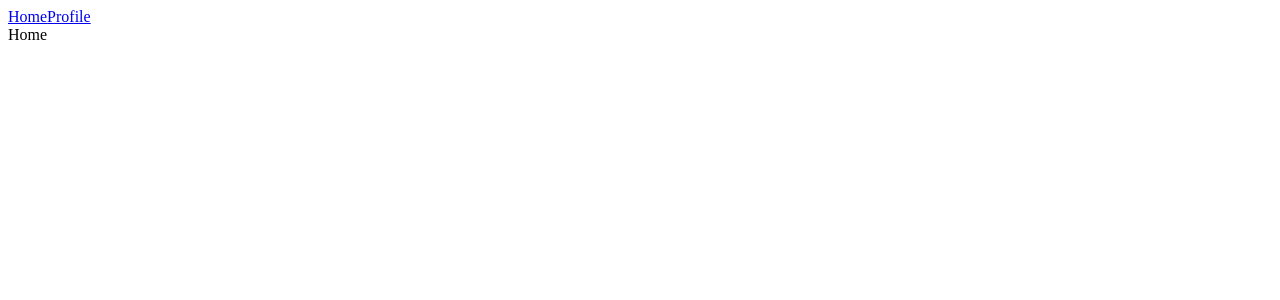
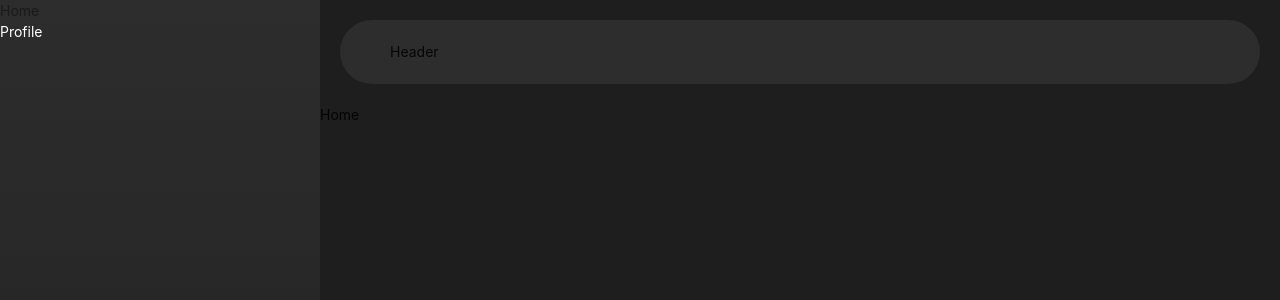
Before and after one commit to BaitemirAsanbaev/crypto-wallet-frontend, a React (Vite) app: page / in a window 1280 px wide. Shown: the top 300 px of the page. Built offline with nearby package versions, Linux system fonts and the light colour scheme.

Commit message:
set base layout

```diff
--- a/src/App.tsx
+++ b/src/App.tsx
@@ -1,17 +1,30 @@
-import {Sidebar} from "./components/Sidebar.tsx";
+import {Sidebar} from "./components/Sidebar/Sidebar.tsx";
 import {Route, Routes} from "react-router-dom";
 import React from "react";
 import {HomePage} from "./pages/home-page.tsx";
 import {ProfilePage} from "./pages/profile-page.tsx";
 import {NotFoundPage} from "./pages/not-found-page.tsx";
+import {Layout} from "antd";
+import {Content, Header} from "antd/es/layout/layout";
+import Sider from "antd/es/layout/Sider";
+export const App = () => {
 
-export const App = () => {
-    return <>
+    return <div className='App'>
+        <Layout hasSider>
+            <Sider className='sider' width={'320px'}>
                 <Sidebar/>
+            </Sider>
+            <Layout  className='not-sider'>
+                <Header className='header'>Header</Header>
+                <Content className='content'>
                     <Routes>
                         <Route index path={'/'} element={<HomePage/>}/>
                         <Route path={'/profile'} element={<ProfilePage/>}/>
                         <Route path={'*'} element={<NotFoundPage/>}/>
                     </Routes>
-    </>
+                </Content>
+            </Layout>
+        </Layout>
+
+    </div>
 }
--- /dev/null
+++ b/src/components/Sidebar/Sidebar.module.scss
@@ -0,0 +1,6 @@
+@import '../../styles/variables/colors';
+.Sidebar{
+  display: flex;
+  flex-direction: column;
+
+}
--- a/src/components/Sidebar.tsx
+++ b/src/components/Sidebar/Sidebar.tsx
@@ -1,7 +1,7 @@
 import {Link} from "react-router-dom";
-
+import classes from './Sidebar.module.scss'
 export const Sidebar = () => {
-    return<nav>
+    return<nav className={classes.Sidebar}>
         <Link to={'/'}>Home</Link>
         <Link to={'/profile'}>Profile</Link>
     </nav>
--- /dev/null
+++ b/src/declaration.d.ts
@@ -0,0 +1,5 @@
+// declaration.d.ts
+declare module '*.scss' {
+    const content: { [className: string]: string };
+    export default content;
+}
--- /dev/null
+++ b/src/index.scss
@@ -0,0 +1,42 @@
+@import "styles/variables/colors";
+
+@tailwind base;
+@tailwind components;
+@tailwind utilities;
+:root {
+  --primary-color: $yellow;
+}
+
+* {
+  box-sizing: border-box;
+  padding: 0;
+  margin: 0;
+}
+
+body {
+  background-color: $dark-grey !important;
+  color: #fff;
+}
+
+.App {
+  height: 100vh;
+  display: flex;
+
+  .sider {
+    background: linear-gradient($grey, $dark-grey);
+  }
+
+  .not-sider {
+    background-color: $dark-grey;
+  }
+
+  .header {
+    background: $grey;
+    margin: 20px;
+    border-radius: 60px;
+  }
+
+  .content {
+    background: $dark-grey;
+  }
+}
--- a/src/main.tsx
+++ b/src/main.tsx
@@ -4,12 +4,16 @@ import {BrowserRouter} from "react-router-dom";
 import {Provider} from "react-redux";
 import {store} from "./store/store.ts";
 import {App} from "./App.tsx";
+import './index.scss'
+import {ConfigProvider} from "antd";
 
 ReactDOM.createRoot(document.getElementById('root')!).render(
     <React.StrictMode>
         <BrowserRouter>
             <Provider store={store}>
-                <App/>
+                <ConfigProvider theme={{cssVar: true, token: {colorLink: 'white', colorTextBase: 'white'}}}>
+                    <App/>
+                </ConfigProvider>
             </Provider>
         </BrowserRouter>
     </React.StrictMode>,
--- /dev/null
+++ b/src/styles/variables/_colors.scss
@@ -0,0 +1,4 @@
+$yellow:#E7E14E;
+$light-grey:#919191;
+$grey:#2D2D2D;
+$dark-grey:#1E1E1E;
```
Also changed, not shown: package.json (+6 -1 lines), 1 other file (tests, documents, lock files or other folders). Lines whose indentation alone changed are shown as unchanged.
